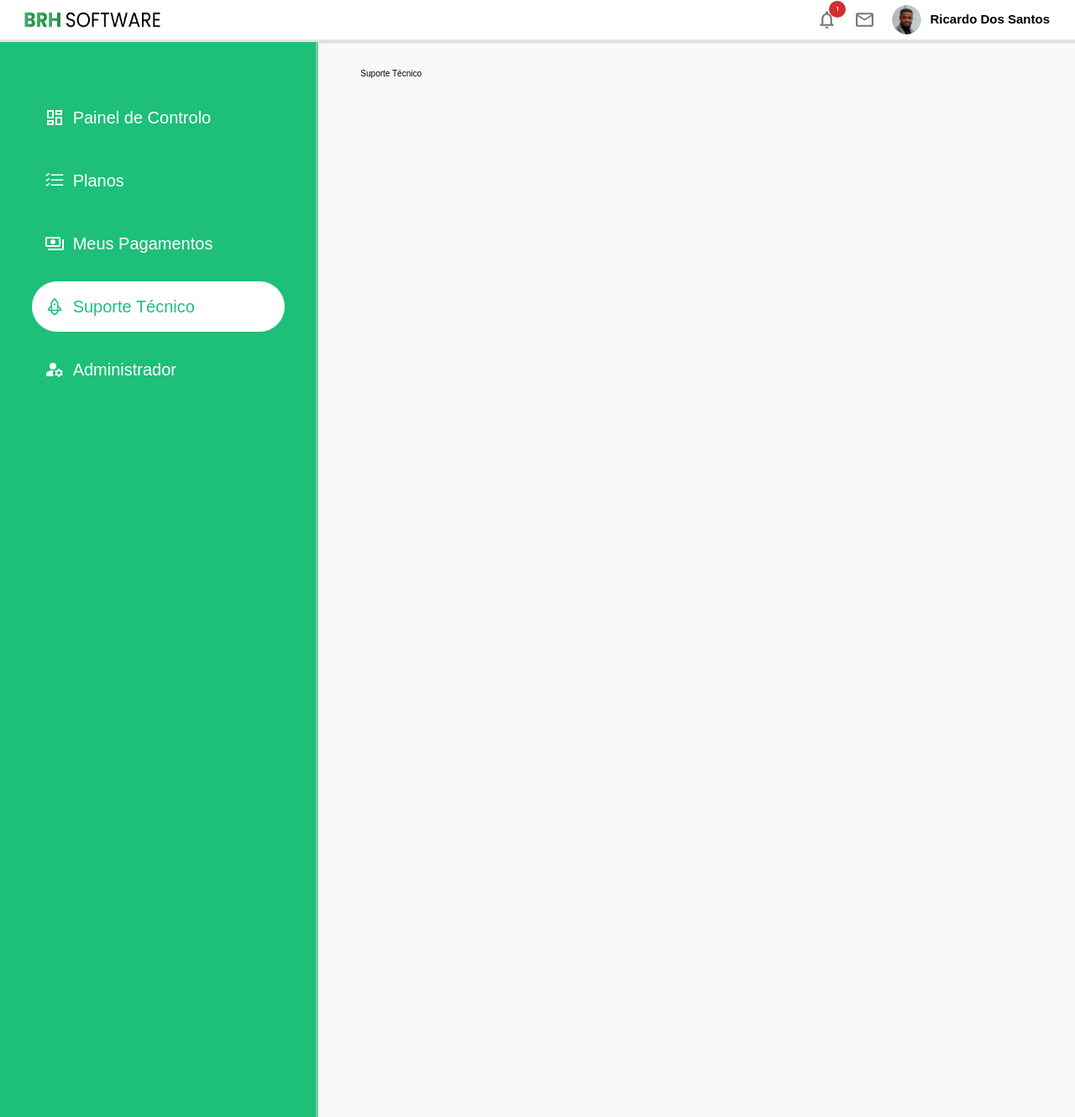
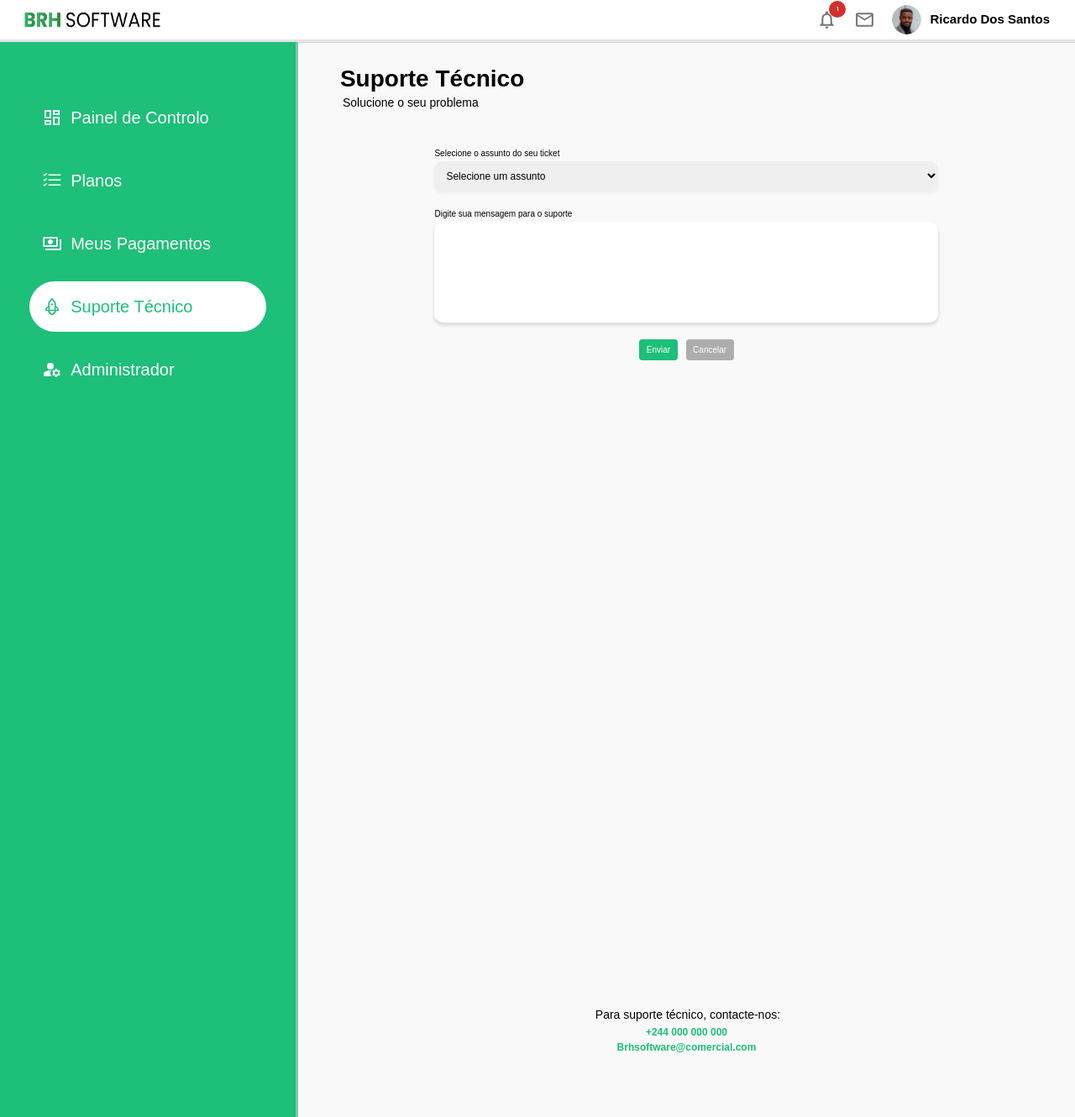
Before and after one commit to BF-Marketing/brh-externos, a Next.js app in the folder brh-cliente--felipe/: page /support in a window 1280 px wide. Shown: the whole page at 84% size. Built offline with nearby package versions, Linux system fonts and the light colour scheme.

Commit message:
feat: pagina support

```diff
--- a/brh-cliente--felipe/pages/support.js
+++ b/brh-cliente--felipe/pages/support.js
@@ -1,5 +1,47 @@
 import styles from '../styles/Pages.module.css'
 
 export default function Support() {
-  return <section className={styles['support-page']}>Suporte Técnico</section>
+  return (
+    <section className={styles['support-page']}>
+      <div className={styles['page-title-left']}>
+        <h1>Suporte Técnico</h1>
+        <p>Solucione o seu problema</p>
+        <form className={styles['support-form']}>
+          <div className={styles['form-group']}>
+            <label for="formSelect">Selecione o assunto do seu ticket</label>
+            <select id="formSelect" required>
+              <option value="" selected disabled hidden>
+                Selecione um assunto
+              </option>
+              <option value={'valor'}>2</option>
+              <option value={'valor'}>3</option>
+              <option value={'valor'}>4</option>
+              <option value={'valor'}>5</option>
+            </select>
+          </div>
+          <div className={styles['form-group']}>
+            <label for="formTextarea">Digite sua mensagem para o suporte</label>
+            <textarea required id="formTextarea"></textarea>
+          </div>
+          <div className={styles['form-buttons']}>
+            <button type="submit" className="btn">
+              Enviar
+            </button>
+            <button type="reset" className="btn">
+              Cancelar
+            </button>
+          </div>
+        </form>
+        <address className={styles['contact-sup']}>
+          <p>Para suporte técnico, contacte-nos:</p>
+          <span>+244 000 000 000</span>
+          <span>
+            <a href="mailto:Brhsoftware@comercial.com">
+              Brhsoftware@comercial.com
+            </a>
+          </span>
+        </address>
+      </div>
+    </section>
+  )
 }
```
